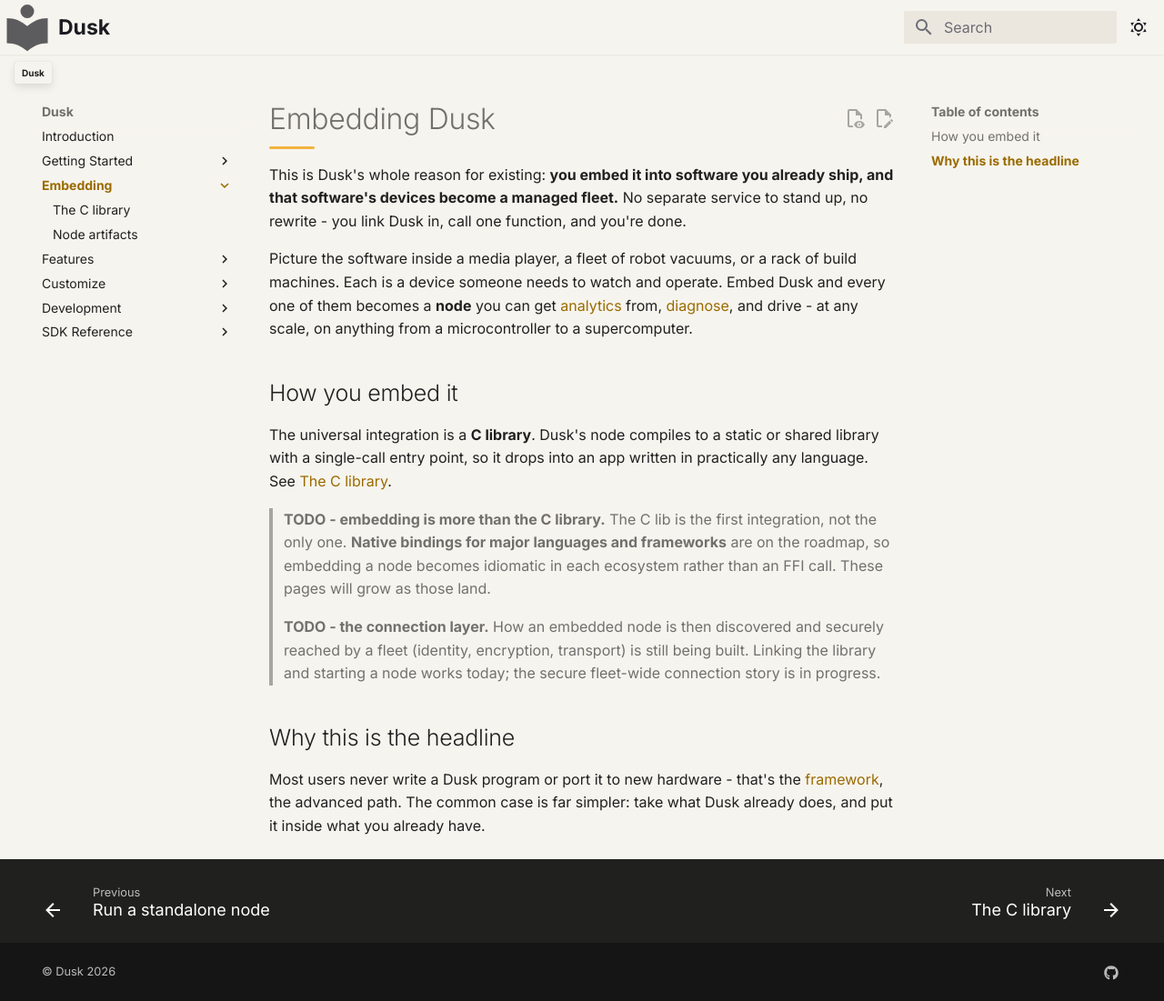
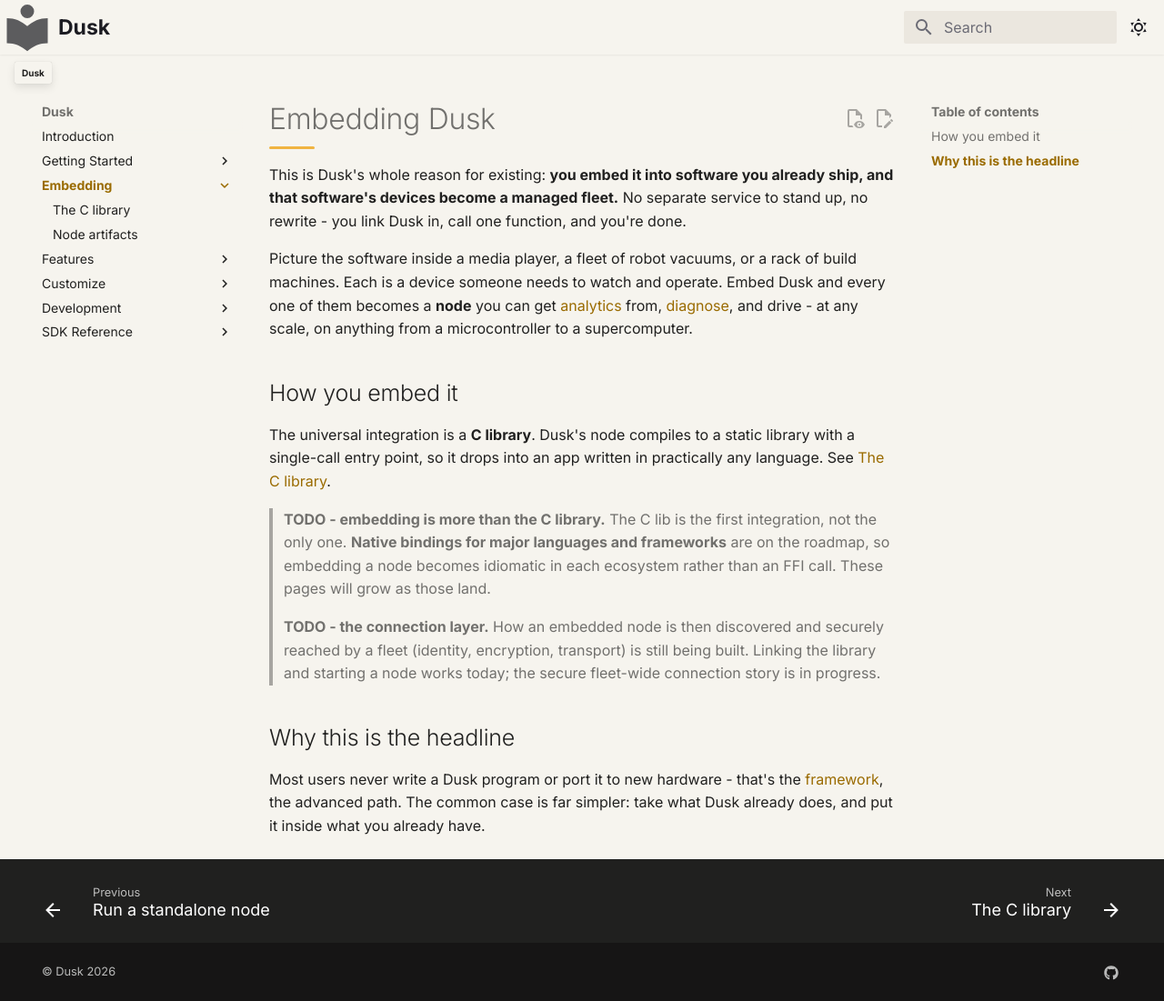
Before and after one commit to tomerze/dusk, an MkDocs documentation site: the page built from docs/docs/embedding/index.md, in a window 1280 px wide and 1101 px high. Shown: the whole window at 91% size. Built offline with MkDocs 1.6.1 and Material for MkDocs 9.7.7, drawn with Linux system fonts in a browser that asks for light colours; comment, search, counter and statistics services are not loaded.

Commit message:
Build the node library as rlib and staticlib only, without cdylib
On x86_64-pc-windows-msvc the cdylib dusk_node.dll and the dusk_node.exe
binary both link to deps/dusk_node.pdb, which cargo reports as an output
filename collision. Nothing in the tree consumes the shared library; the CMake
project links the staticlib.

```diff
--- a/docs/docs/embedding/index.md
+++ b/docs/docs/embedding/index.md
@@ -14,7 +14,7 @@ and drive - at any scale, on anything from a microcontroller to a supercomputer.
 ## How you embed it
 
 The universal integration is a **C library**. Dusk's node compiles to a static
-or shared library with a single-call entry point, so it drops into an app written
+library with a single-call entry point, so it drops into an app written
 in practically any language. See [The C library](../getting-started/guides/embed.md).
 
 > **TODO - embedding is more than the C library.** The C lib is the first
```
Also changed, not shown: docs/docs/getting-started/guides/embed.md (+1 -1 lines), 1 other file.
